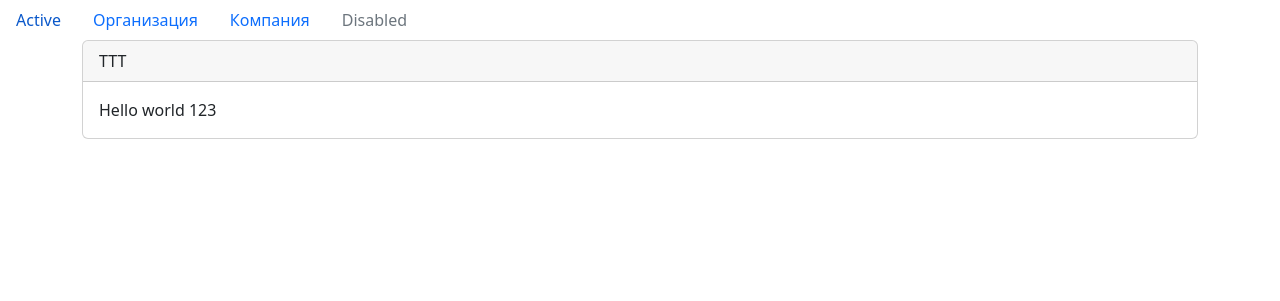
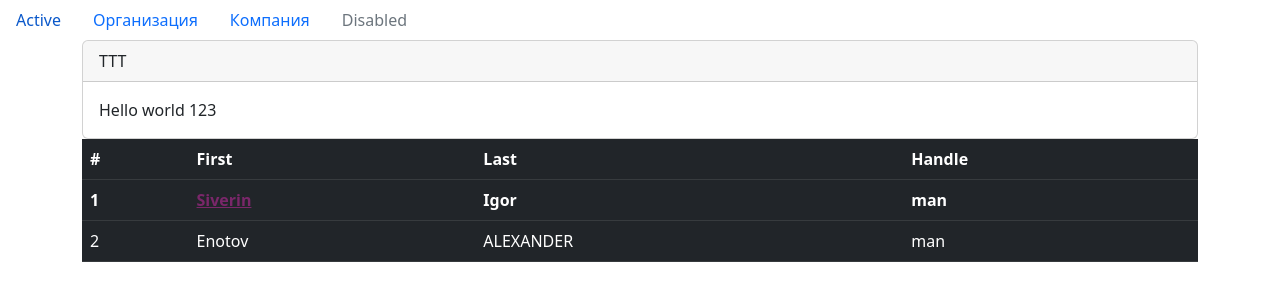
Before and after one commit to AlexEnotov/repositoriesAA, a PHP site: page /site/site.php in a window 1280 px wide. Shown: the top 301 px of the page. Run offline with PHP 8.4, Linux system fonts and the light colour scheme.

Commit message:
Update site.php

```diff
--- a/site/site.php
+++ b/site/site.php
@@ -13,7 +13,32 @@
   <div class="card">
     <div class="card-header">TTT</div>
     <div class="card-body">Hello world <?php echo $ttt?></div>
-  </div></div>
+  </div>
+  <table class="table table-dark table-hover">
+  	<thead>
+  	<tr>
+      <th scope="col">#</th>
+      <th scope="col">First</th>
+      <th scope="col">Last</th>
+      <th scope="col">Handle</th>
+    </tr>
+    </thead>
+  <tbody>
+  	<tr>
+  		<th>1</th>
+  		<th><b><a style="color: RGB(122, 39, 106);" href="#">Siverin</a></b></th>
+  		<th>Igor</th>
+  		<th>man</th>
+  	</tr>
+  	<tr>
+  		<td>2</td>
+  		<td>Enotov</td>
+  		<td>ALEXANDER</td>
+  		<td>man</td>
+  	</tr>
+  </tbody>
+  </table>
+</div>
   <script src="https://cdn.jsdelivr.net/npm/bootstrap@5.2.3/dist/js/bootstrap.bundle.min.js" integrity="sha384-kenU1KFdBIe4zVF0s0G1M5b4hcpxyD9F7jL+jjXkk+Q2h455rYXK/7HAuoJl+0I4" crossorigin="anonymous"></script>
 </body>
 </html>
```
